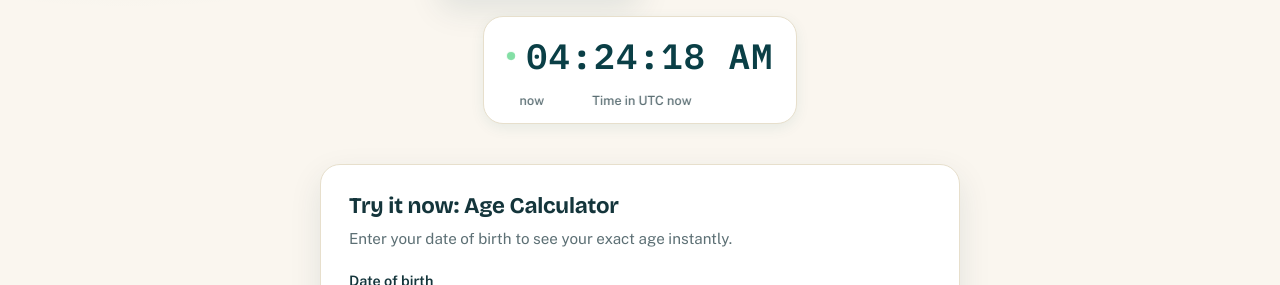
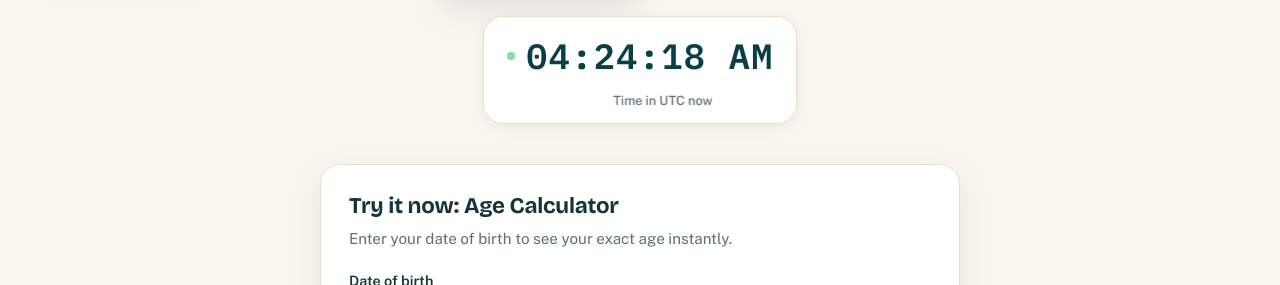
Before and after one commit to zaidmeo09-dhangal/agedatecalc, a Jekyll site: the page built from index.md, in a window 1280 px wide. Shown: the part 477-762 px from the top of the page. Built offline with Jekyll 4.4.1, drawn with Linux system fonts in a browser that asks for light colours.

Commit message:
Ticker: narrower window so copies do not overlap

```diff
--- a/assets/css/style.css
+++ b/assets/css/style.css
@@ -345,9 +345,9 @@
 .faq details{transition:background .2s ease}
 .faq details[open]{background:var(--teal-soft)}
 /* Ticker tape for hero timezone label (seamless loop, works on all devices) */
-.ticker{display:block;overflow:hidden;max-width:240px;width:100%}
-.ticker-track{display:inline-flex;white-space:nowrap;animation:ticker-scroll 9s linear infinite;will-change:transform}
-.ticker-text{padding-right:48px;font-size:.8rem;color:var(--muted);font-weight:500;flex-shrink:0}
+.ticker{display:block;overflow:hidden;max-width:170px;width:100%;margin:0 auto}
+.ticker-track{display:inline-flex;white-space:nowrap;animation:ticker-scroll 7s linear infinite;will-change:transform}
+.ticker-text{padding-right:70px;font-size:.8rem;color:var(--muted);font-weight:500;flex-shrink:0}
 @keyframes ticker-scroll{0%{transform:translateX(0)}100%{transform:translateX(-50%)}}
 @media(prefers-reduced-motion:reduce){.ticker-track{animation:none}}
 
@@ -356,7 +356,7 @@
   /* Hero live clock: fit narrow screens */
   .live-clock-wrap{padding:8px 16px;max-width:calc(100vw - 40px)}
   .live-clock{font-size:1.4rem}
-  .ticker{max-width:200px}
+  .ticker{max-width:150px}
   /* Tool input grids stack cleanly */
   .calc-card{padding:20px 16px}
   .field input,.field select{font-size:16px} /* stops iOS auto-zoom on focus */
```
